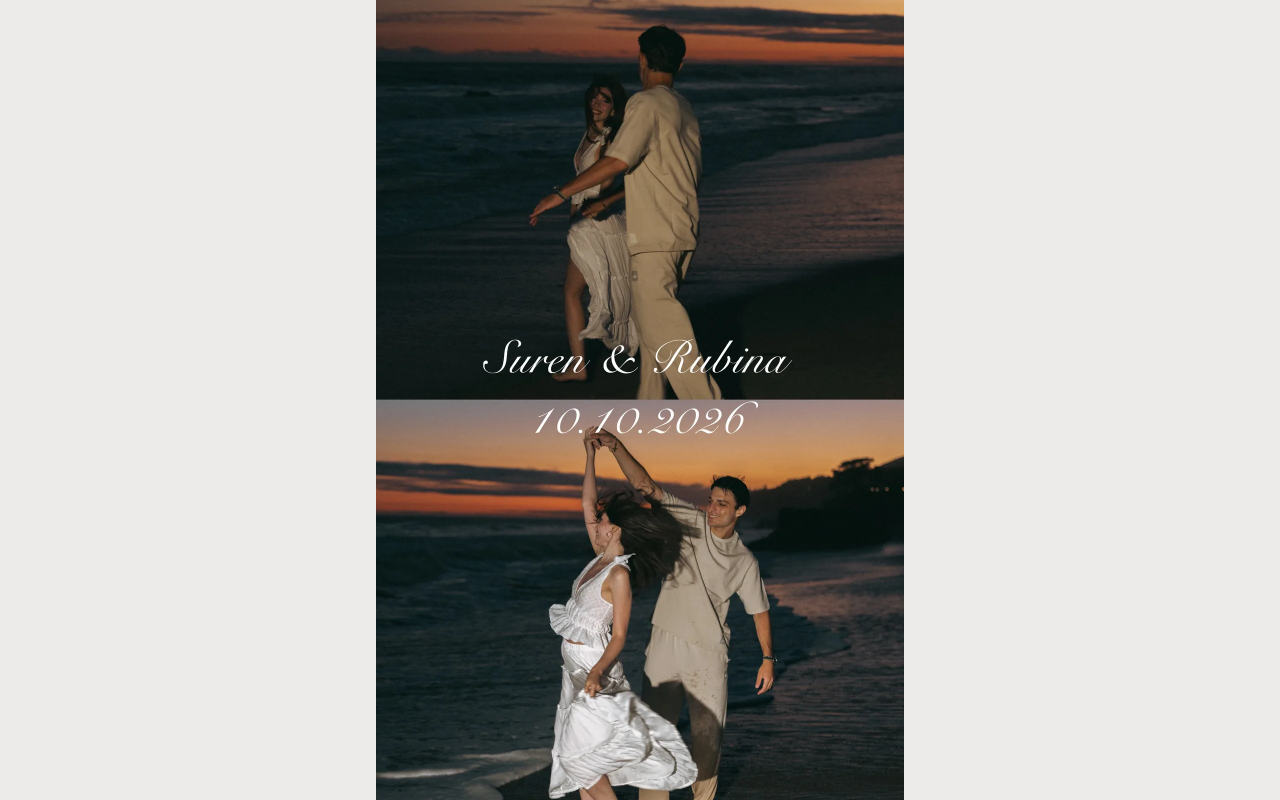
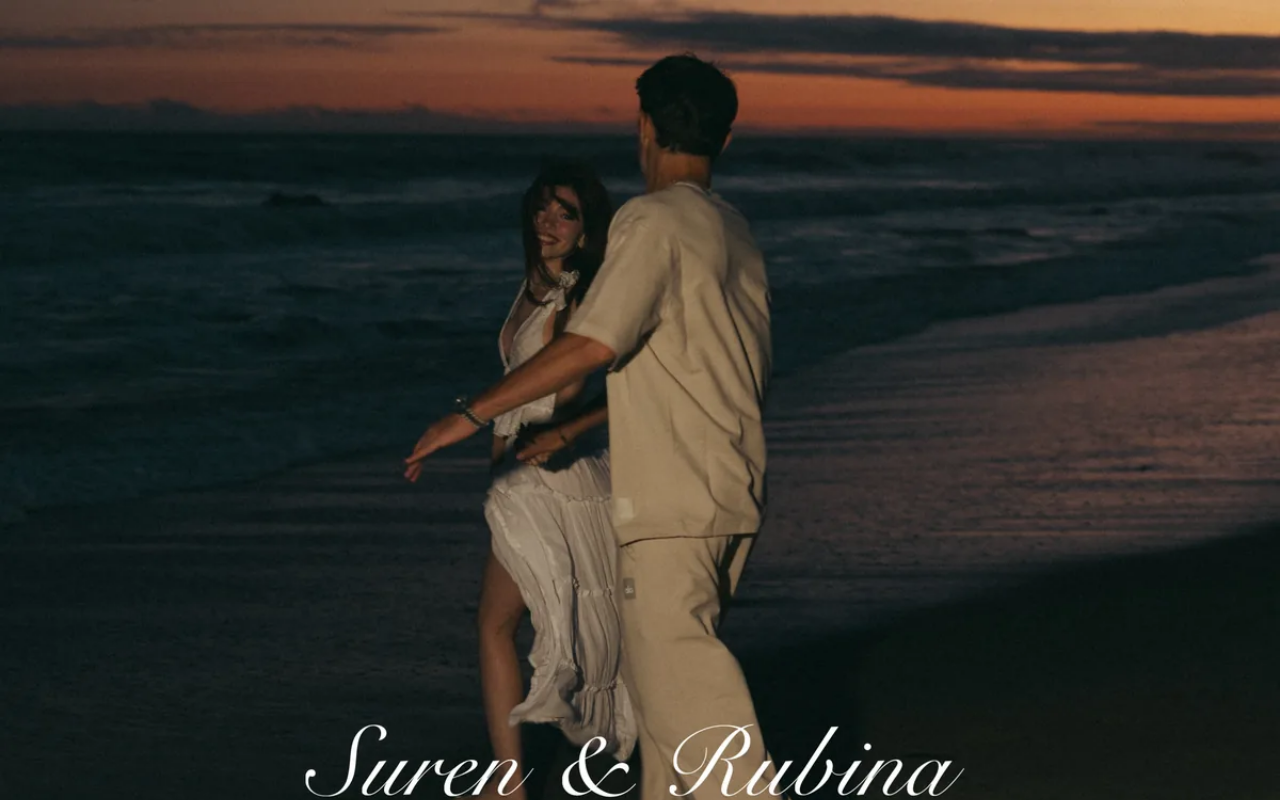
Before and after one commit to Gegham8/suren-rubina, a Next.js app: page / in a window 1280 px wide. Shown: the top 800 px of the page. Built offline with nearby package versions, Linux system fonts and the light colour scheme; a web font is replaced by a local one.

Commit message:
Refactor Hero component: update photo aspect ratio handling, adjust layout to span full viewport width, and enhance image sizing logic

```diff
--- a/src/components/Hero.tsx
+++ b/src/components/Hero.tsx
@@ -8,16 +8,17 @@ import { wedding } from "@/config/wedding";
 const REVEAL: Transition = { duration: 1.6, ease: "easeOut", delay: 0.25 };
 const INSTANT: Transition = { duration: 0 };
 
-/** Static photo size — adjust these two values to taste. */
-const PHOTO_WIDTH = "33rem";
-const PHOTO_HEIGHT = "50rem";
+/** The hero photo's intrinsic aspect ratio (1200×1600) — the box tracks it so
+ *  the image fills the full width edge-to-edge without cropping the names/date
+ *  baked into it. */
+const PHOTO_ASPECT_RATIO = "1200 / 1600";
 
 type HeroProps = { isOpen: boolean; skipAnimation: boolean };
 
 /**
  * The hero photo sits behind the intro video and fades in once the video ends.
- * Anchored to the top of the viewport with a fixed size; names and date centred
- * over it.
+ * Spans the full viewport width on every screen; names and date are part of the
+ * image.
  */
 export default function Hero({ isOpen, skipAnimation }: HeroProps) {
   return (
@@ -25,8 +26,8 @@ export default function Hero({ isOpen, skipAnimation }: HeroProps) {
       className="relative z-10 flex items-start justify-center"
     >
       <motion.div
-        className="relative overflow-hidden"
-        style={{ width: PHOTO_WIDTH, height: PHOTO_HEIGHT }}
+        className="relative w-full overflow-hidden"
+        style={{ aspectRatio: PHOTO_ASPECT_RATIO }}
         initial={{ opacity: 0, scale: 1.03 }}
         animate={{ opacity: isOpen ? 1 : 0, scale: isOpen ? 1 : 1.03 }}
         transition={skipAnimation ? INSTANT : REVEAL}
@@ -37,7 +38,7 @@ export default function Hero({ isOpen, skipAnimation }: HeroProps) {
           fill
           priority
           placeholder="blur"
-          sizes="(max-width: 560px), 512px"
+          sizes="100vw"
           className="select-none object-cover"
           draggable={false}
         />
```
